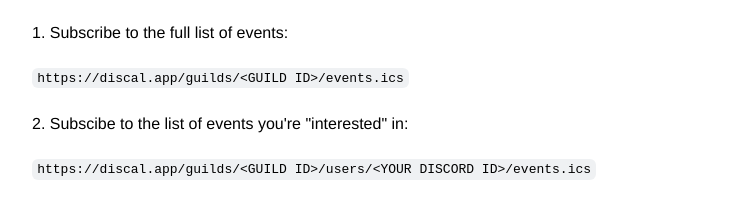
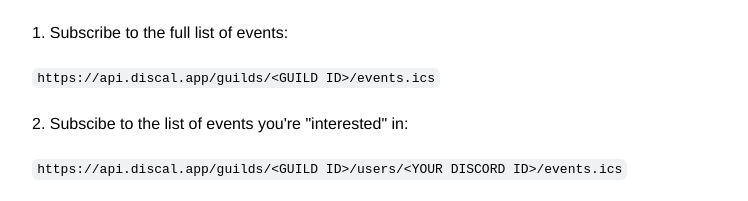
Before and after one commit to dougpfeffer/discal.app, a website: page index.html in a window 1280 px wide. Shown: the part 308-509 px from the top of the page, without its empty margins (258-1006 px from the left). Drawn offline with Linux system fonts and the light colour scheme.

Commit message:
docs updated for new api subdomain

```diff
--- a/index.html
+++ b/index.html
@@ -43,9 +43,9 @@
   <p class="title"><strong><a href="https://github.com/dougpfeffer/discal.app">DISCAL</a></strong>: A Discord Events calendar generator.</p>
   <p>If you are a member of a Discord with this app installed, you have two options for subscribing to the event feed:</p>
   <p>1. Subscribe to the full list of events:</p>
-  <p><code>https://discal.app/guilds/&lt;GUILD ID&gt;/events.ics</code></p>
+  <p><code>https://api.discal.app/guilds/&lt;GUILD ID&gt;/events.ics</code></p>
   <p>2. Subscibe to the list of events you're "interested" in:</p>
-  <p><code>https://discal.app/guilds/&lt;GUILD ID&gt;/users/&lt;YOUR DISCORD ID&gt;/events.ics</code></p>
+  <p><code>https://api.discal.app/guilds/&lt;GUILD ID&gt;/users/&lt;YOUR DISCORD ID&gt;/events.ics</code></p>
   <p><strong>Be sure to <u>subscribe</u> to these URLs in your Calendar app.</strong></p>
   <p>It should have a <a href="https://support.apple.com/guide/calendar/subscribe-to-calendars-icl1022/mac" target="_blank">New Calendar Subscription</a> option of some kind. Don't just download the file and double click it, that won't subscribe you to future updates.</p>
 </body>
```
